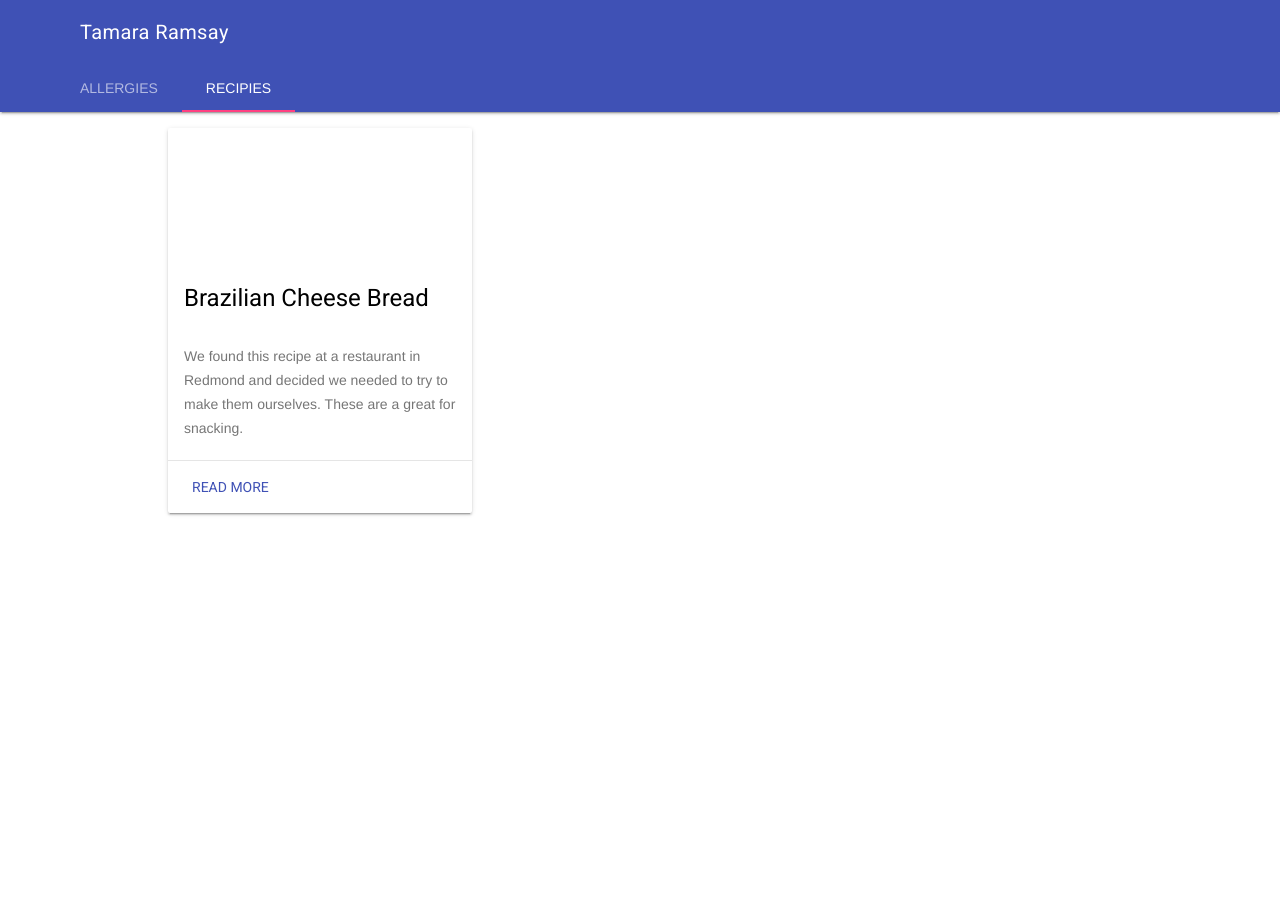
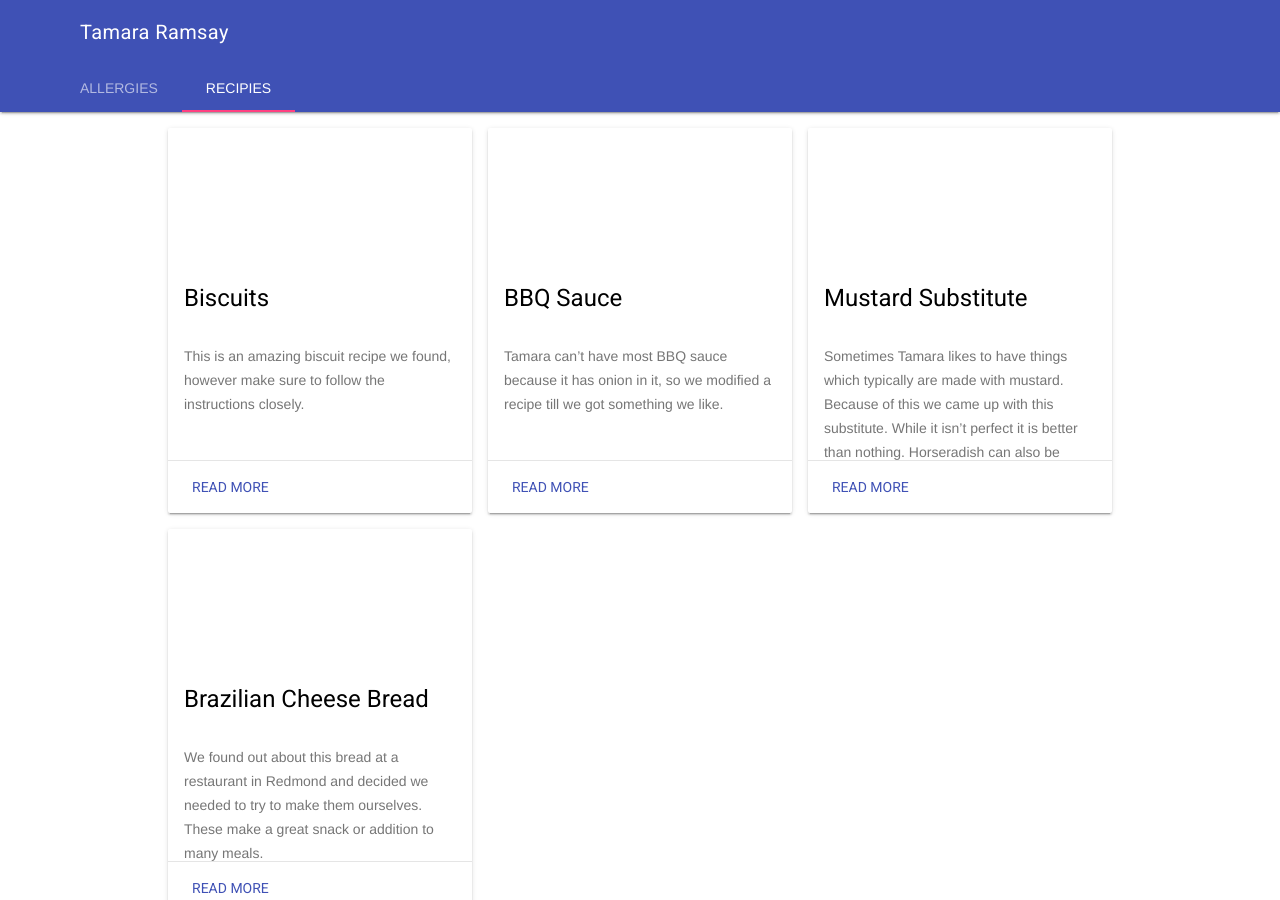
Before and after one commit to CameronDevine/tamara-website, a Jekyll site: the page built from recipies.html, in a window 1280 px wide. Built offline with Jekyll 4.4.1, drawn with Linux system fonts in a browser that asks for light colours.

Commit message:
modified/added recipies

```diff
--- /dev/null
+++ b/_posts/2019-06-01-bbq-sauce.md
@@ -0,0 +1,20 @@
+---
+layout: recipe
+title: BBQ Sauce
+ingredients:
+  - 2 cups ketchup
+  - 1/2 cup apple cider vinegar
+  - 1/4 cup brown sugar
+  - 2 tablespoons honey
+  - 1 tablespoon coconut aminos
+  - 1 teaspoon salt
+  - 1/4 teaspoon black pepper
+  - 1/8 teaspoon garlic powder
+  - 1/2 teaspoon chili powder
+  - 1/8 teaspoon cumin
+instructions:
+  - Mix all ingredients until well combined
+date: 2019-06-01 21:25:00 -0700
+---
+
+Tamara can't have most BBQ sauce because it has onion in it, so we modified a recipe till we got something we like.
--- /dev/null
+++ b/_posts/2019-06-01-biscuits.md
@@ -0,0 +1,27 @@
+---
+layout: recipe
+title: Biscuits
+ingredients:
+  - 2 cups gluten free flour (we use Bob's Red Mill 1 to 1 gluten free flour)
+  - 1 teaspoon baking powder
+  - 1 teaspoon salt
+  - 2 tablespoons sugar
+  - 1 cup buttermilk (or 1 tablespoon vinegar or lemon juice mixed with milk)
+  - 6 tablespoons butter
+  - 1 egg
+instructions:
+  - Preheat over to 450 degrees
+  - Mix together dry ingredients
+  - Cut butter into small pieces and place in freezer for 10 minutes
+  - Cut in butter
+  - Add buttermilk and egg and mix (Do not over mix)
+  - Dust a large piece of parchment paper with gluten free flour
+  - Place the dough on the parchment paper
+  - Fold the dough in half twice
+  - Using your hands form a 1in thick slab of dough
+  - Cut biscuits our using a biscuit cutter (do not twist the cutter)
+  - Bake biscuits for 15 to 20 minutes
+date: 2019-06-01 21:35:00 -0700
+---
+
+This is an amazing biscuit recipe we found, however make sure to follow the instructions closely.
--- a/_posts/2019-06-01-brazilian-cheese-bread.md
+++ b/_posts/2019-06-01-brazilian-cheese-bread.md
@@ -17,4 +17,4 @@ instructions:
 date: 2019-06-01 17:30:00 -0700
 ---
 
-We found this recipe at a restaurant in Redmond and decided we needed to try to make them ourselves. These are a great for snacking.
+We found out about this bread at a restaurant in Redmond and decided we needed to try to make them ourselves. These make a great snack or addition to many meals.
--- /dev/null
+++ b/_posts/2019-06-01-mustard-substitute.md
@@ -0,0 +1,16 @@
+---
+layout: recipe
+title: Mustard Substitute
+ingredients:
+  - 4 Tbsp tahini
+  - 3 Tbsp white vinegar
+  - 1 Tbsp water
+  - 1 Tbsp turmeric
+  - 1/4 tsp garlic powder
+  - 1/8 tsp paprika
+instructions:
+  - Mix all ingredients until well combined
+date: 2019-06-01 21:15:00 -0700
+---
+
+Sometimes Tamara likes to have things which typically are made with mustard. Because of this we came up with this substitute. While it isn't perfect it is better than nothing. Horseradish can also be added to mimic Dijon mustard.
```
